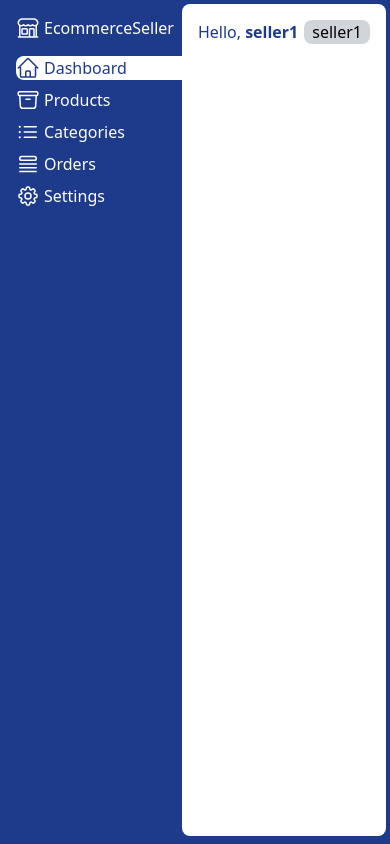
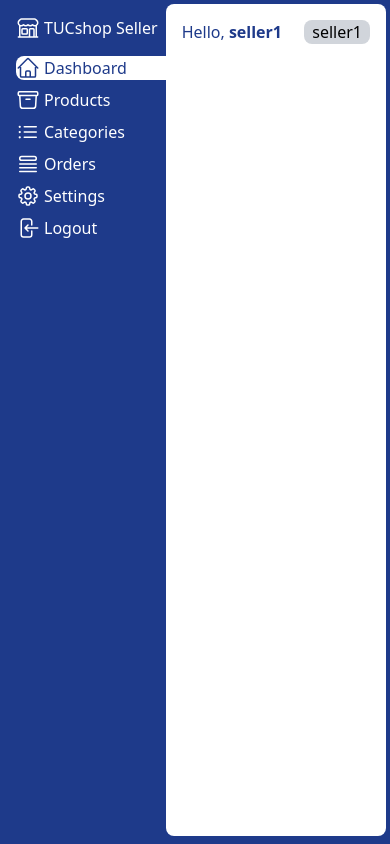
Before and after one commit to gsiatras/TUC_e-Shop, a Next.js app in the folder Frontend/: page /seller in a window 390 px wide. Built offline with nearby package versions, Linux system fonts and the light colour scheme.

Commit message:
Logout implemented next mobile responsive

```diff
--- a/Frontend/components/loginsingup.js
+++ b/Frontend/components/loginsingup.js
@@ -16,16 +16,16 @@ export default function LoginSignup() {
 
   const setCookie = (data) => {
     // Destructure data
-    const { uname, mail, rl } = data;
+    const { uname, mail, rl, refresh_token } = data;
 
     // Set cookies
-    console.log('setting cookie to ' + rl);
+    //console.log('setting cookie to ' + rl);
     Cookies.set('username', uname, { expires: 7 });
     Cookies.set('email', mail, { expires: 7 });
     Cookies.set('role', rl, { expires: 7 });
+    Cookies.set('refreshToken', refresh_token, { expires: 7 });
 
-    const nrole = Cookies.get('role');
-    console.log(nrole);
+
   };
 
   const handleSignUpClick = () => {
@@ -109,10 +109,11 @@ export default function LoginSignup() {
       const response = await fetch("http://localhost:8080/auth/realms/eshop/protocol/openid-connect/token", requestOptions)
         if (response.ok) {
           const login_response = await response.json()
-          const token = login_response.access_token
+          const token = login_response.access_token;
+          const refresh_token = login_response.refresh_token;
 
           const decodeToken =  await decodeJwt(token)
-          console.log(decodeToken)
+          //console.log(decodeToken)
 
 
           const uname = decodeToken.preferred_username;
@@ -122,11 +123,18 @@ export default function LoginSignup() {
           roles.includes("Seller") ? "Seller" : null;
 
 
-          const data = {uname,mail,rl};
+          const data = {uname,mail,rl,refresh_token};
           setCookie(data);
 
+          //new_role = Cookies.get('role');
+          //
           // Navigate to the destination
-          router.push('/seller');
+          if (rl === "Seller") {
+            router.push('/seller');
+          } else if (new_role === "Customer") {
+            router.push('/costumer');
+          }
+
 
         } else {
           const err = await response.json()
--- a/Frontend/components/seller/nav.js
+++ b/Frontend/components/seller/nav.js
@@ -1,3 +1,4 @@
+import Cookies from "js-cookie";
 import Link from "next/link";
 import { useRouter } from "next/router";
 
@@ -7,6 +8,41 @@ export default function Nav() {
     const router = useRouter();
     const {pathname} = router;
 
+    async function signOut() {
+
+        try {
+            const refreshToken = Cookies.get('refreshToken');
+            const logoutUrl = `http://localhost:8080/auth/realms/eshop/protocol/openid-connect/logout`;
+            var urlencoded = new URLSearchParams();
+            urlencoded.append("client_id", "client");
+            urlencoded.append("client_secret", "3I5qTlVtM7oS4q8802rwJaKlRsiqD6Qp");
+            urlencoded.append('refresh_token', refreshToken);
+
+
+            const response = await fetch(logoutUrl, {
+            method: 'POST',
+            headers: {
+                'Content-Type': 'application/x-www-form-urlencoded',
+            },
+            body: urlencoded,
+            })
+
+            if (response.ok) {
+                //§console.log('succes')
+                Cookies.remove('role');
+                Cookies.remove('username');
+                Cookies.remove('email');
+                Cookies.remove('refreshToken');
+                router.push('/');
+            } else {
+                const err = await response.json();
+                console.log(err);
+            }
+        } catch (error) {
+            console.log('Error during loging: ', error)
+        }
+    }
+
     return (
         <aside className="text-white p-4 pr-0">
             <Link href={'/seller'} className="flex gap-1 mb-4 mr-2">
@@ -14,7 +50,7 @@ export default function Nav() {
                 <path strokeLinecap="round" strokeLinejoin="round" d="M13.5 21v-7.5a.75.75 0 01.75-.75h3a.75.75 0 01.75.75V21m-4.5 0H2.36m11.14 0H18m0 0h3.64m-1.39 0V9.349m-16.5 11.65V9.35m0 0a3.001 3.001 0 003.75-.615A2.993 2.993 0 009.75 9.75c.896 0 1.7-.393 2.25-1.016a2.993 2.993 0 002.25 1.016c.896 0 1.7-.393 2.25-1.016a3.001 3.001 0 003.75.614m-16.5 0a3.004 3.004 0 01-.621-4.72L4.318 3.44A1.5 1.5 0 015.378 3h13.243a1.5 1.5 0 011.06.44l1.19 1.189a3 3 0 01-.621 4.72m-13.5 8.65h3.75a.75.75 0 00.75-.75V13.5a.75.75 0 00-.75-.75H6.75a.75.75 0 00-.75.75v3.75c0 .415.336.75.75.75z" />
             </svg>
             <span className="">
-                EcommerceSeller
+                TUCshop Seller
             </span>
             </Link>
 
@@ -63,7 +99,12 @@ export default function Nav() {
                     Settings
                 </Link>
 
-
+                <button onClick={() => signOut()} className={inactiveLink}>
+                <svg xmlns="http://www.w3.org/2000/svg" fill="none" viewBox="0 0 24 24" strokeWidth={1.5} stroke="currentColor" className="w-6 h-6">
+                    <path strokeLinecap="round" strokeLinejoin="round" d="M15.75 9V5.25A2.25 2.25 0 0 0 13.5 3h-6a2.25 2.25 0 0 0-2.25 2.25v13.5A2.25 2.25 0 0 0 7.5 21h6a2.25 2.25 0 0 0 2.25-2.25V15M12 9l-3 3m0 0 3 3m-3-3h12.75" />
+                </svg>
+                    Logout
+                </button>
             </nav>
         </aside>
     );
--- a/Frontend/pages/index.js
+++ b/Frontend/pages/index.js
@@ -1,4 +1,5 @@
-import LoginSignup from "../components/loginsingup";
+import LoginSignup from "@/components/loginsingup";
+
 
 export default function Home() {
     return <LoginSignup/>
--- a/Frontend/pages/seller/categories.js
+++ b/Frontend/pages/seller/categories.js
@@ -183,7 +183,7 @@ function Categories({swal}) {
             </thead>
             <tbody>
                 {categories.length>0 && categories.map(category => (
-                    <tr>
+                    <tr key={category._id}>
                         <td>{category.name}</td>
                         <td>{category?.parent?.name}</td>
                         <td>
--- a/Frontend/pages/seller/index.js
+++ b/Frontend/pages/seller/index.js
@@ -1,4 +1,5 @@
 import Layout from "@/components/seller/Layout";
+import Cookies from "js-cookie";
 import { useEffect, useState } from 'react';
 
 export default function SellerHome() {
@@ -6,8 +7,7 @@ export default function SellerHome() {
 
   useEffect(() => {
     if (typeof window !== 'undefined') {
-      const storedUsername = localStorage.getItem('username');
-      console.log(localStorage.getItem("username"));
+      const storedUsername = Cookies.get('username');
       setUsername(storedUsername || 'seller1');
     }
   }, []);
```
